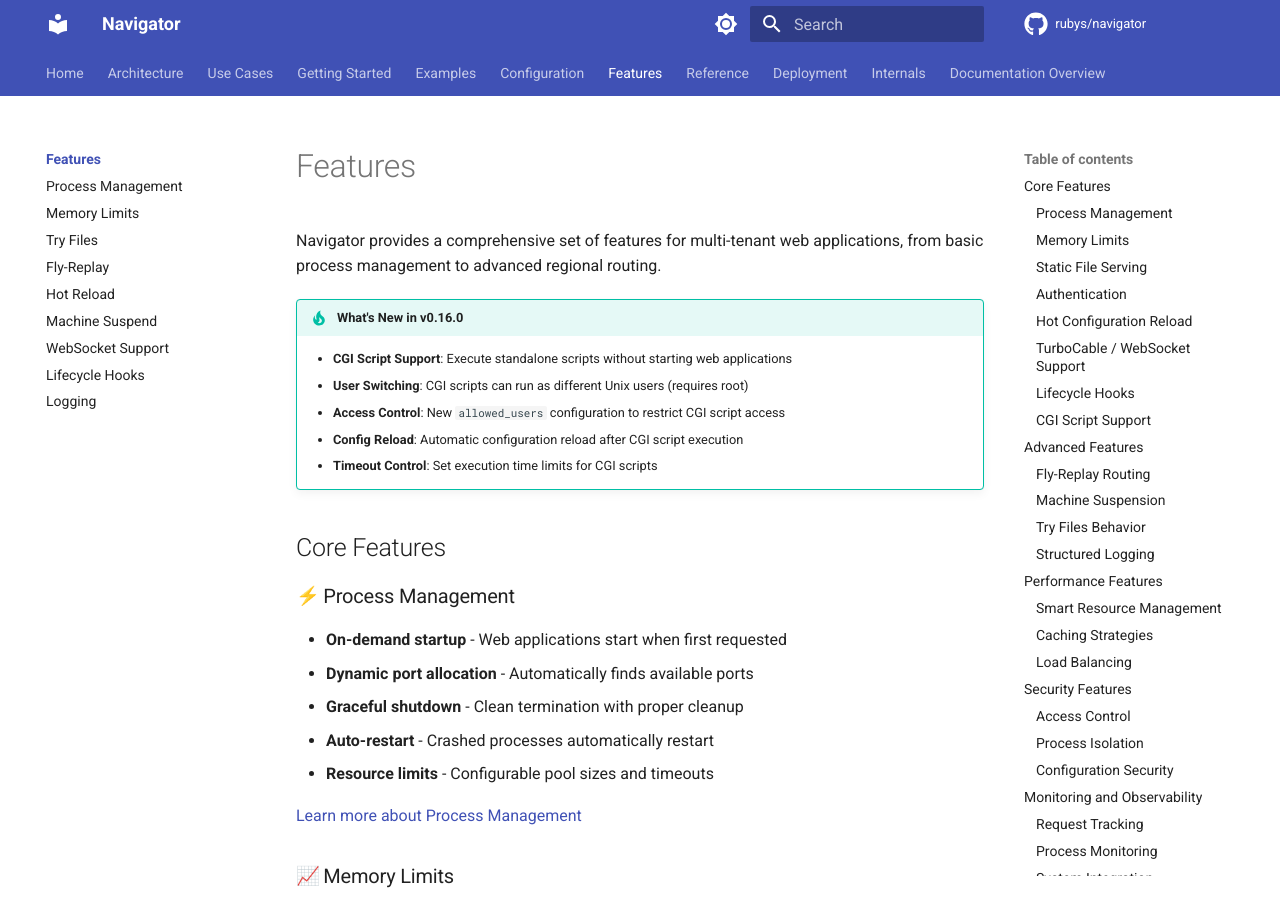
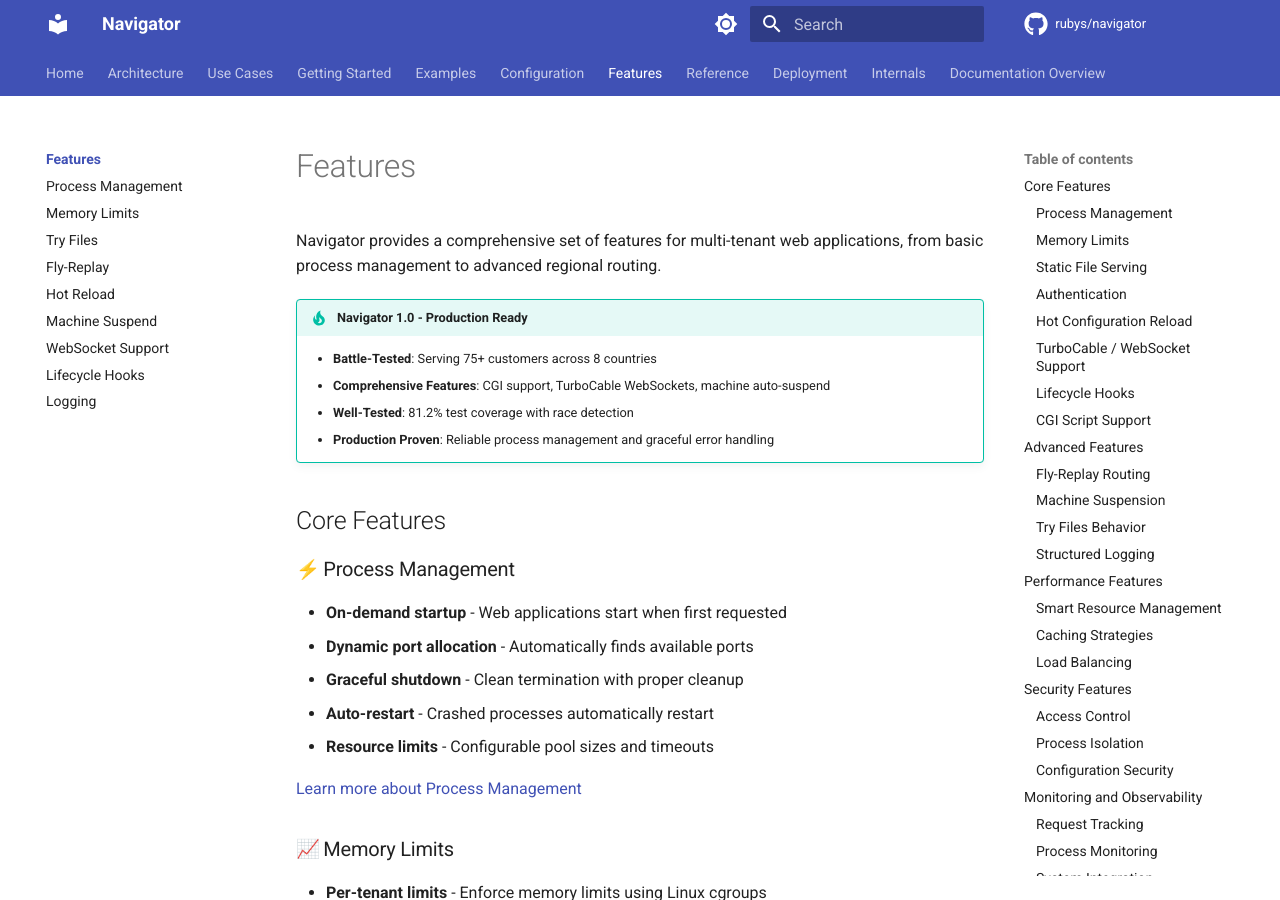
Before and after one commit to rubys/navigator, an MkDocs documentation site: the page built from docs/features/index.md, in a window 1280 px wide and 900 px high. Built offline with MkDocs 1.6.1 and Material for MkDocs 9.7.7, drawn with Linux system fonts in a browser that asks for light colours; emoji names are drawn with the system emoji font; comment, search, counter and statistics services are not loaded.

Commit message:
Update documentation for Navigator 1.0 release
Update version references from v0.16.0 to v1.0.0 across all documentation:
- Main index page with 1.0 release announcement
- Examples page updated for v1.0.0
- Features page highlights production readiness
- Architecture page emphasizes battle-tested reliability
- CLI reference shows v1.0.0 version output

🤖 Generated with [Claude Code](https://claude.com/claude-code)

Co-Authored-By: Claude <noreply@anthropic.com>

```diff
--- a/docs/features/index.md
+++ b/docs/features/index.md
@@ -2,12 +2,11 @@
 
 Navigator provides a comprehensive set of features for multi-tenant web applications, from basic process management to advanced regional routing.
 
-!!! tip "What's New in v0.16.0"
-    - **CGI Script Support**: Execute standalone scripts without starting web applications
-    - **User Switching**: CGI scripts can run as different Unix users (requires root)
-    - **Access Control**: New `allowed_users` configuration to restrict CGI script access
-    - **Config Reload**: Automatic configuration reload after CGI script execution
-    - **Timeout Control**: Set execution time limits for CGI scripts
+!!! tip "Navigator 1.0 - Production Ready"
+    - **Battle-Tested**: Serving 75+ customers across 8 countries
+    - **Comprehensive Features**: CGI support, TurboCable WebSockets, machine auto-suspend
+    - **Well-Tested**: 81.2% test coverage with race detection
+    - **Production Proven**: Reliable process management and graceful error handling
 
 ## Core Features
 
```
Also changed, not shown: docs/architecture.md (+1 -1 lines), docs/examples/index.md (+2 -2 lines), docs/index.md (+3 -3 lines), docs/reference/cli.md (+1 -1 lines).
